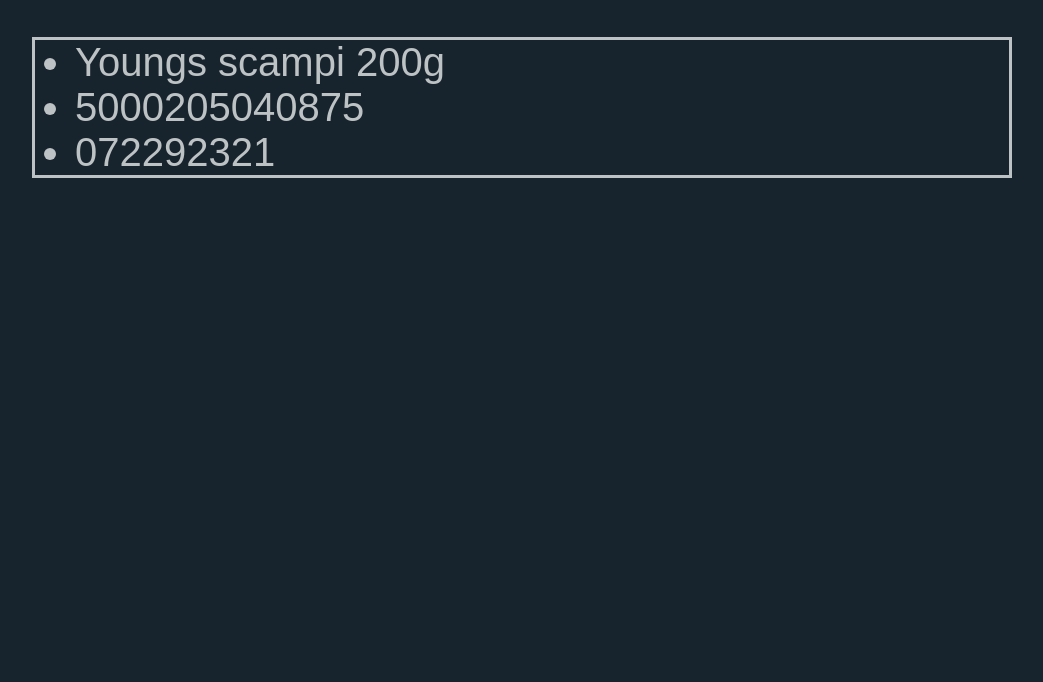
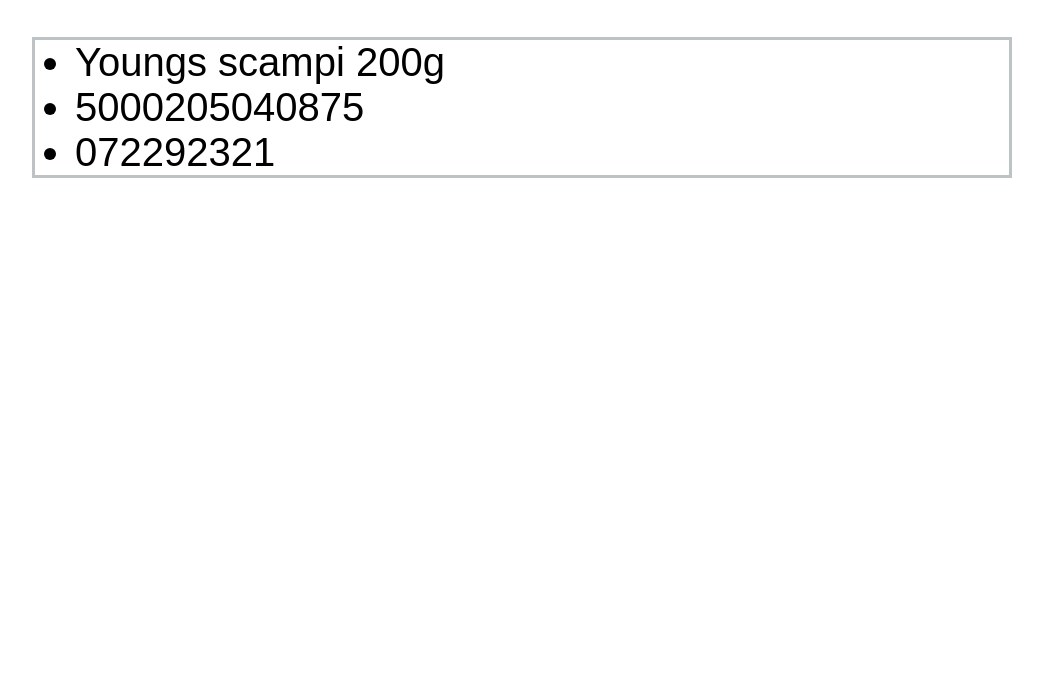
Before and after one commit to barrywaldron/stream-dashboard, a website: page index.html in a window 1280 px wide. Shown: the part 118-800 px from the top of the page, without its empty margins (118-1161 px from the left). Drawn offline with Linux system fonts and the light colour scheme.

Commit message:
Update style.css

```diff
--- a/style.css
+++ b/style.css
@@ -1,7 +1,7 @@
 body {
     font-family: Arial, Helvetica, sans-serif;
-   background-color: #17242d;
-   color: #bdc2c4;
+   background-color: #fff;
+   color: #000;
 }
 .wrapper {
     margin: 0 auto;
```
